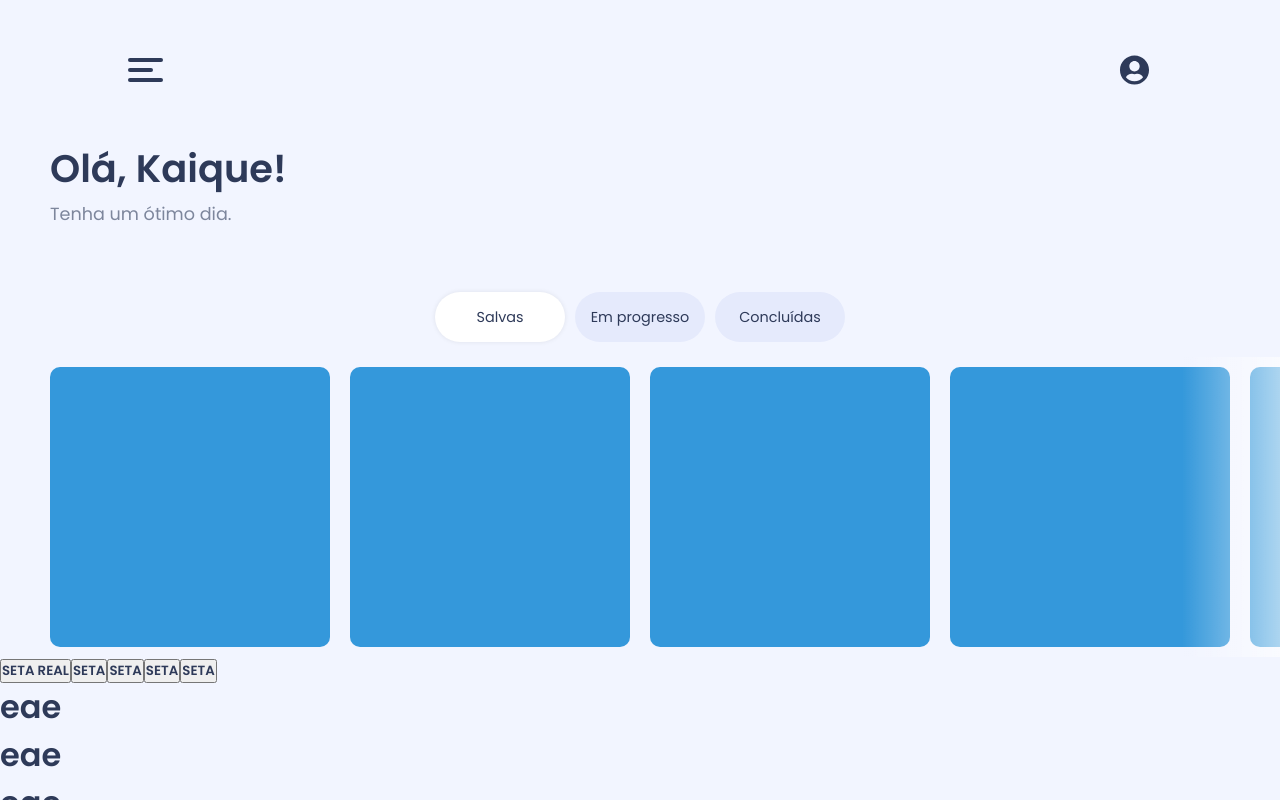
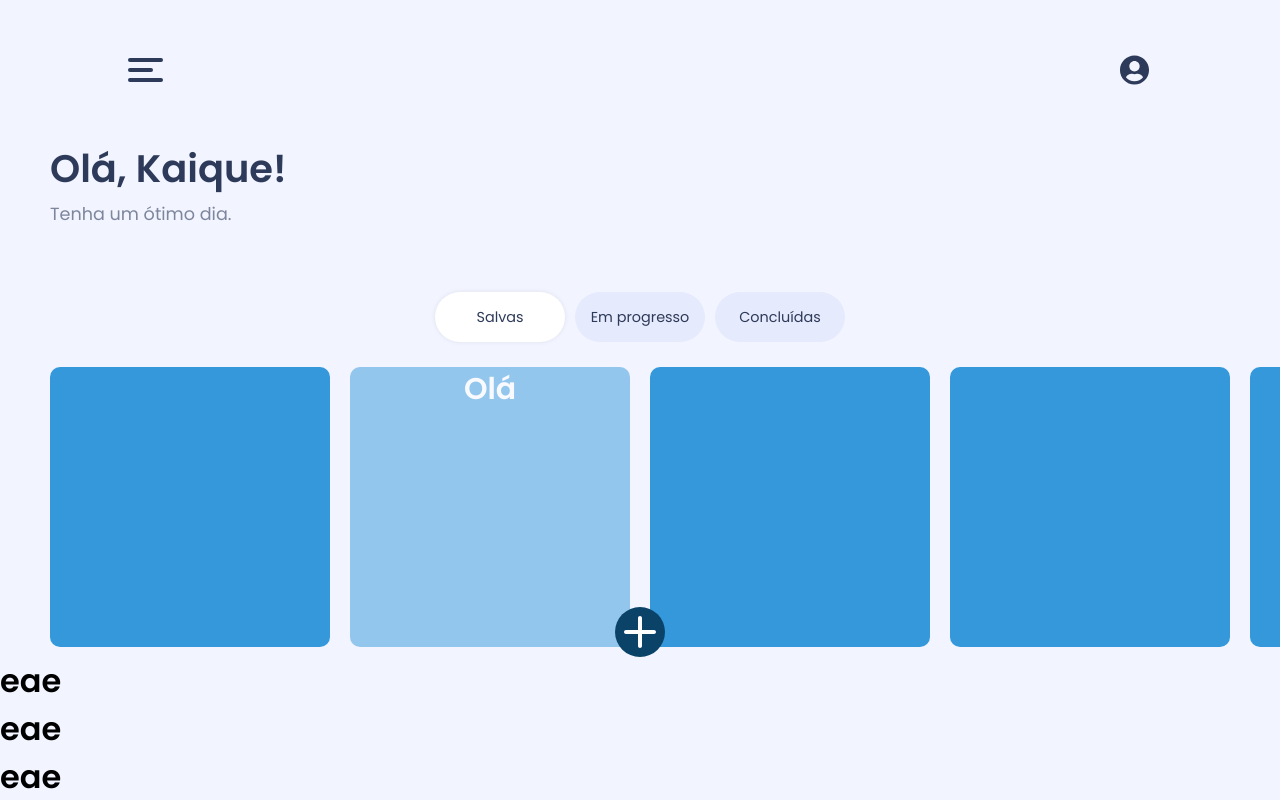
Before and after one commit to while-kaique/estagio_jackexperts, a React (Vite) app in the folder project-jackexpert/: page / in a window 1280 px wide. Built offline with nearby package versions, Linux system fonts and the light colour scheme.

Commit message:
Update no Card Scroll

```diff
--- a/project-jackexpert/src/App.css
+++ b/project-jackexpert/src/App.css
@@ -1,5 +1,4 @@
 * {
     font-family: 'Poppins';
     font-weight: 600;
-    color: #2E3A59;
 }
--- a/project-jackexpert/src/components_css/Header.css
+++ b/project-jackexpert/src/components_css/Header.css
@@ -22,6 +22,7 @@
     cursor: pointer;
     width: 35px;
     height: 30px;
+    color: #2E3A59;
 
     margin-right: 10vw;
 }
--- a/project-jackexpert/src/components_css/Home.css
+++ b/project-jackexpert/src/components_css/Home.css
@@ -4,6 +4,7 @@ section.initInfo {
 }
 .initInfo h1{
     font-size: 2.4rem;
+    color: #2E3A59;
 }
 .initInfo p{
     padding-top: 4px;
@@ -53,3 +54,32 @@ section.task_categ{
     box-shadow: 0px 0px 5px rgba(0, 0, 0, 0.082);
     transition: .3s;
 }
+
+/* BOTÃO PARA MOSTRAR MAIS */
+/* BOTÃO PARA MOSTRAR MAIS */
+
+.btn_showMore {
+    display: block;
+    position: relative;
+
+    width: 50px;
+    height: 50px;
+    border-radius: 50%;
+
+    margin: auto;
+    margin-top: -50px;
+
+    background-color: #0a4268;
+
+    border: 0;
+}
+
+.btn_showMore .arrowIcon{
+    position: absolute;
+    transform: translate(-50%, -50%);
+    top: 50%;
+    left: 50%;
+    color: white;
+
+    font-size: 3rem;
+}
--- a/project-jackexpert/src/pages/Home.jsx
+++ b/project-jackexpert/src/pages/Home.jsx
@@ -1,7 +1,8 @@
 
 import { useState, useRef } from 'react';
 import '../components_css/Home.css'
-import CardScroll from '../sub_elements/CardScroll';
+import CardScroll2 from '../sub_elements/CardScroll2';
+import { CgMathPlus } from "react-icons/cg";
 
 
 const Home = () => {
@@ -14,13 +15,9 @@ const Home = () => {
   }
   const handleTaskCategory = (e) => {
     taskCategories.current.forEach(div => {
-      console.log(div.classList + ' ANTES DO REMOVE')
       div.classList.remove('active')
-      console.log(div.classList + ' DEPOIS DO REMOVE')
     });
-    console.log(e.target.classList + ' ANTES DO add')
     e.target.classList.add('active')
-    console.log(e.target.classList + ' DEPOIS DO add')
   }
 
   return (
@@ -54,13 +51,9 @@ const Home = () => {
       </div>
       </section>
       {/* CARD SCROLL */}
-      <CardScroll showCards={showCards}/>
+      <CardScroll2 showCards={showCards}/>
 
-      <button type="button" onClick={()=>{handleShowCards()}}>SETA REAL</button>
-      <button type="button">SETA</button>
-      <button type="button">SETA</button>
-      <button type="button">SETA</button>
-      <button type="button">SETA</button>
+      <button type="button" className='btn_showMore' onClick={()=>{handleShowCards()}}><CgMathPlus className='arrowIcon'/></button>
       <h1>eae</h1>
       <h1>eae</h1>
       <h1>eae</h1>
--- /dev/null
+++ b/project-jackexpert/src/sub_elements/CardScroll2.css
@@ -0,0 +1,65 @@
+
+/* CARDS DE TAREFAS */
+/* CARDS DE TAREFAS */
+.containerCards {
+  position: relative;
+  width: 100%;
+  height: auto;
+  margin: auto;
+  overflow: hidden;
+}
+div.cards {
+  display: flex;
+  overflow-x: auto;
+  overflow-y: hidden;
+  width: 100%;
+  cursor: grab;
+  margin: auto;
+
+  transition: scroll 2s;
+
+  scrollbar-width: none; /* Firefox */
+  scroll-behavior: smooth;
+  padding-right: 50px;
+
+}
+div.cards.show{
+  flex-wrap: wrap;
+  justify-content: center;
+  width: 90%;
+  padding: 0;
+}
+.cards .card {
+  min-width: 280px;
+  height: 280px;
+  margin: 10px;
+  background-color: #3498db;
+  color: white;
+  border-radius: 10px;
+  text-align: center;
+  font-size: 20px;
+  user-select: none;
+
+  opacity: 1;
+  transition: opacity .8s;
+}
+.cards.show .card{
+  min-width: 180px;
+  height: 180px;
+}
+
+.card.first {
+  margin-left: 50px;
+}
+.cards.show .card.active{
+  margin-left: 0px;
+}
+
+.card.next{
+  opacity: .5;
+  transition: 2s;
+}
+
+.cards::-webkit-scrollbar {
+  display: none; /* Chrome, Safari e outros navegadores baseados no WebKit */
+}
--- /dev/null
+++ b/project-jackexpert/src/sub_elements/CardScroll2.jsx
@@ -0,0 +1,66 @@
+import { useRef, useState } from "react";
+import PropTypes from 'prop-types';
+import './CardScroll2.css'
+
+
+const CardScroll2 = () => {
+
+  const cards = useRef([])
+  const cardsWrappler = useRef(null)
+  const [canClick, setCanClick] = useState([false, true, false, false, false])
+
+  const handleCard = (nextCard) => {
+    const index = Number(nextCard.target.id);
+
+    cards.current.forEach(card => {
+      card.classList.remove('active')
+      card.classList.remove('next')
+    });
+
+    const newCanClick = canClick.map((val, i) => i === index + 1);
+
+    setCanClick(newCanClick);
+
+    nextCard.target.classList.add('active');
+    if (cards.current[index + 1]) {
+      cards.current[index + 1].classList.add('next');
+    }
+
+    /// PROXIMA ETAPA: MUDAR LEFT
+    console.log(cardsWrappler.current.scrollLeft)
+    cardsWrappler.current.scrollLeft += 300
+  }
+
+  return (
+    <section className="containerCards">
+      <div className='cards' ref={cardsWrappler}>
+        <div className="card first active" id={0}
+        ref={(el) => cards.current[0] = el}
+        onClick={canClick[0] ? (e)=>{handleCard(e)} : null}
+        >{canClick[0] ? <h1>Olá</h1> : null}</div>
+        <div className="card next" id={1}
+        ref={(el) => cards.current[1] = el}
+        onClick={canClick[1] ? (e)=>{handleCard(e)} : null}
+        >{canClick[1] ? <h1>Olá</h1> : null}</div>
+        <div className="card" id={2}
+        ref={(el) => cards.current[2] = el}
+        onClick={canClick[2] ? (e)=>{handleCard(e)} : null}
+        >{canClick[2] ? <h1>Olá</h1> : null}</div>
+        <div className="card" id={3}
+        ref={(el) => cards.current[3] = el}
+        onClick={canClick[3] ? (e)=>{handleCard(e)} : null}
+        >{canClick[3] ? <h1>Olá</h1> : null}</div>
+        <div className="card" id={4}
+        ref={(el) => cards.current[4] = el}
+        onClick={canClick[4] ? (e)=>{handleCard(e)} : null}
+        >{canClick[4] ? <h1>Olá</h1> : null}</div>
+      </div>
+    </section>
+  )
+}
+
+CardScroll2.propTypes = {
+    showCards: PropTypes.bool,
+}
+
+export default CardScroll2
```
